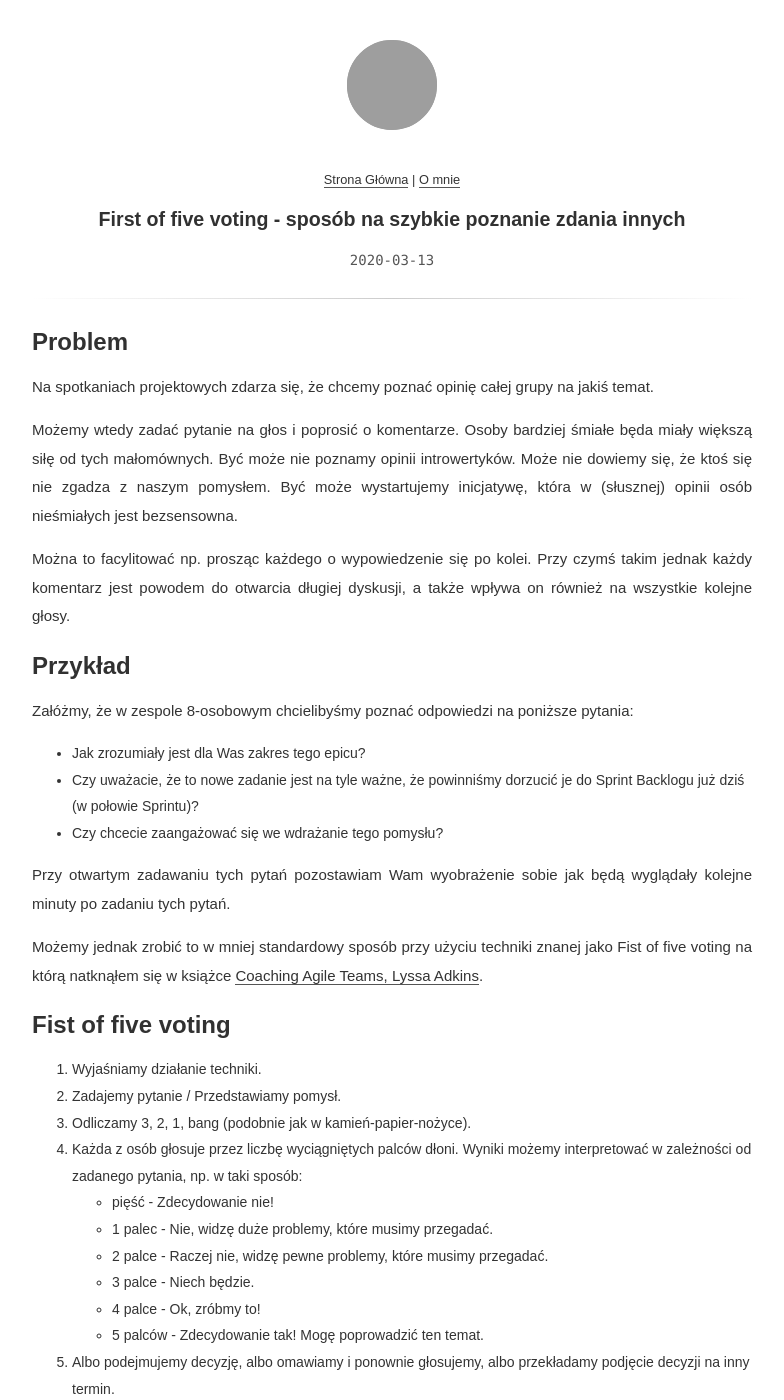
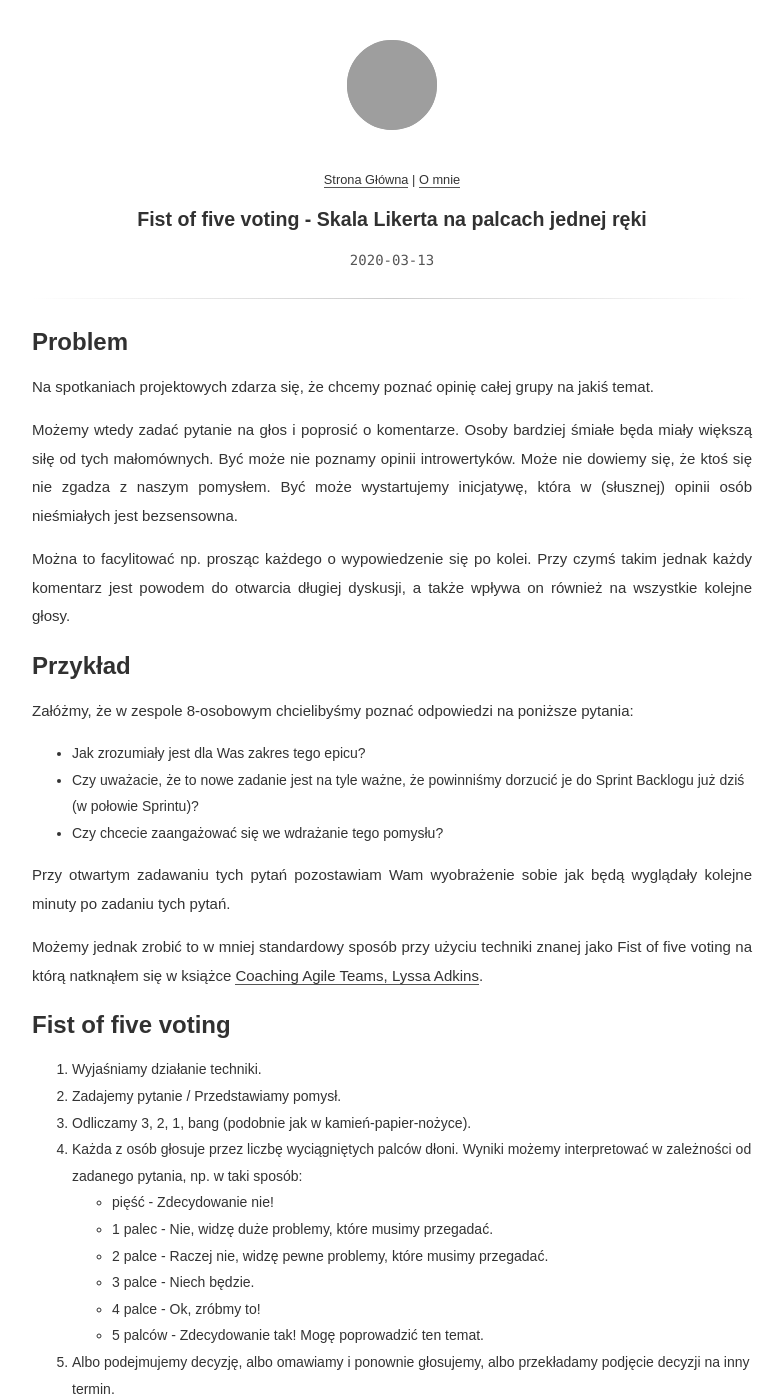
Before and after one commit to rmakara/blog-jekyll, a Jekyll site: the page built from _posts/2020-03-13-Fist-of-five-voting.md, in a window 1280 px wide and 1400 px high. Shown: the whole window, without its empty margins (248-1032 px from the left). Built offline with Jekyll 4.4.1, drawn with Linux system fonts in a browser that asks for light colours; some of the changed text lies outside the part shown; grey boxes are pictures that could not be loaded.

Commit message:
Snapshot

```diff
--- a/_posts/2020-03-13-Fist-of-five-voting.md
+++ b/_posts/2020-03-13-Fist-of-five-voting.md
@@ -1,6 +1,6 @@
 ---
 layout: post
-title: First of five voting - sposób na szybkie poznanie zdania innych
+title: Fist of five voting - Skala Likerta na palcach jednej ręki
 image: /assets/20200313_header.jpg
 description: W jaki sposób możemy szybko i efketywnie przeprowadzić głosowanie w grupie, gdy nie mamy pod ręką żadnego pisaka? Warto użyć palców.
 ---
@@ -39,6 +39,8 @@
     * 5 palców - Zdecydowanie tak! Mogę poprowadzić ten temat.
 5. Albo podejmujemy decyzję, albo omawiamy i ponownie głosujemy, albo przekładamy podjęcie decyzji na inny termin.
 
+Czy nie wygląda to podobnie do [Skali Likerta](https://pl.wikipedia.org/wiki/Skala_Likerta)?
+
 # Kiedy to nie zadziała?
 
 Na przykład wtedy kiedy mamy wiele opcji do wyboru. W takiej sytuacji lepiej skorzystać z metody znanej jako dot-voting.
@@ -65,3 +67,4 @@
 # Więcej informacji
 
 * \[1\] [Fist of five @ Google Images](https://www.google.com/search?q=fist+of+five+voting&source=lnms&tbm=isch&sa=X&ved=2ahUKEwiE-8DCpZroAhVMw4sKHdZzBpcQ_AUoAXoECA4QAw)
+* \[2\] [Skala Likerta, Wikipedia](https://pl.wikipedia.org/wiki/Skala_Likerta)
```
Also changed, not shown: about.md (+1 -1 lines).
